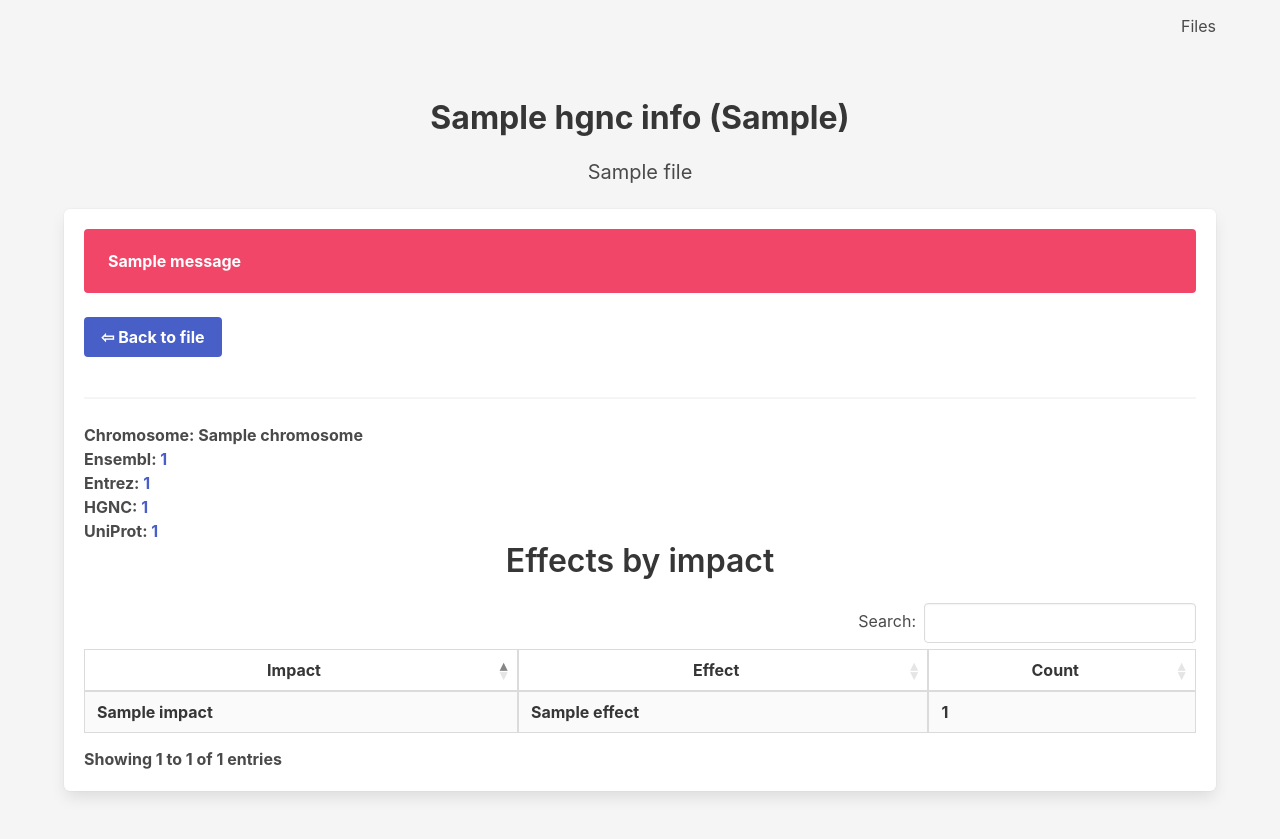
After one commit to mzdravkov/polymorpheus, a Flask app: template src/app/templates/gene.html in a window 1280 px wide. The commit adds this page. Run offline with Flask 2, Linux system fonts and the light colour scheme; the template is opened without the code that fills it: most values are stand-ins (such as "Sample title", 1, 10 or a date in 2020); one stand-in notice (Sample message) is shown.

Commit message:
Page with basic gene information

```diff
--- a/requirements.txt
+++ b/requirements.txt
@@ -5,3 +5,4 @@
 Flask
 rwmutex
 Babel
+requests
--- a/src/app/main.py
+++ b/src/app/main.py
@@ -15,6 +15,7 @@ import db
 import analysis
 from utils import sha256sum
 from tasks import parse
+from external import get_hgnc_info
 
 main = Blueprint('main', __name__)
 
@@ -81,3 +82,25 @@ def file_summary(sha):
         file=file,
         file_summary=file_summary,
         impact_summary=impact_summary)
+
+
+@main.route('/files/<sha>/<gene_hgnc>')
+def get_gene(sha, gene_hgnc):
+    file = db.get_file_by_sha(sha)
+    chromosome = db.get_chromosome_for_gene(gene_hgnc)
+    hgnc_info = get_hgnc_info(gene_hgnc)
+    effects_summary = analysis.effects_by_impact_summary_for_gene(sha, gene_hgnc).to_dict('records')
+    ordering = {
+        'high': 4,
+        'moderate': 3,
+        'low': 2,
+        'modifier': 1,
+    }
+    effects_summary.sort(reverse=True, key=lambda x: ordering[x['impact'].lower()])
+    return render_template(
+        'gene.html',
+        file=file,
+        gene_hgnc=gene_hgnc,
+        hgnc_info=hgnc_info,
+        chromosome=chromosome,
+        effects_summary=effects_summary)
--- a/src/app/templates/file.html
+++ b/src/app/templates/file.html
@@ -58,7 +58,7 @@
             {{ row['chrom'] }}
           </td>
           <td>
-            {{ row['gene_hgnc'] }}
+            <a href="/files/{{ file['hash'] }}/{{ row['gene_hgnc'] }}">{{ row['gene_hgnc'] }}</a>
           </td>
           <td>
             {{ row['high_impact']|int }}
--- /dev/null
+++ b/src/app/templates/gene.html
@@ -0,0 +1,83 @@
+{% extends "base.html" %}
+
+{% block content %}
+<h1 class="title has-text-centered">
+  <b>{{ hgnc_info['name'] }} ({{ gene_hgnc }})
+</h1>
+<h3 class="subtitle has-text-centered">
+  {{ file['name'] }}
+</h3>
+
+<div class="box" style="min-height: 70vh">
+  {% with messages = get_flashed_messages() %}
+    {% if messages %}
+        <div class="notification is-danger">
+            {{ messages[0] }}
+        </div>
+    {% endif %}
+  {% endwith %}
+
+  <a class="button is-link mb-4" href="/files/{{ file['hash'] }}">⇦ Back to file</a>
+
+  <hr/>
+
+  <b>Chromosome:</b> {{ chromosome }}<br/>
+  <b>Ensembl:</b> <a href="http://www.ensembl.org/Homo_sapiens/Gene/Summary?db=core;g={{ hgnc_info['ensembl_gene_id'] }}">{{ hgnc_info['ensembl_gene_id'] }}</a><br/>
+  <b>Entrez:</b> <a href="https://www.ncbi.nlm.nih.gov/gene/{{ hgnc_info['entrez_id'] }}">{{ hgnc_info['entrez_id'] }}</a><br/>
+  <b>HGNC:</b> <a href="https://www.genenames.org/data/gene-symbol-report/#!/hgnc_id/{{ hgnc_info['hgnc_id'] }}">{{ hgnc_info['hgnc_id'] }}</a><br/>
+  <b>UniProt:</b>
+  {% set uniprot_id_count = hgnc_info['uniprot_ids']|length %}
+  {% set i = 0 %}
+  {% for id in hgnc_info['uniprot_ids'] %}
+    {% set i = i+1 %}
+    <a href="https://www.uniprot.org/uniprot/{{ id }}">{{ id }}</a>
+    {% if i < uniprot_id_count %}
+    ,
+    {% endif %}
+
+  {% endfor %}
+
+  <h3 class="title has-text-centered">Effects by impact</h3>
+  <table id='effects-table' class="table is-bordered is-striped is-fullwidth is-hoverable">
+    <thead>
+      <tr>
+        <th class="is-vcentered has-text-centered">
+          Impact
+        </th>
+        <th class="is-vcentered has-text-centered">
+          Effect
+        </th>
+        <th class="has-text-centered">
+          Count
+        </th>
+      </tr>
+    </thead>
+    <tbody>
+      {% for row in effects_summary %}
+        <tr>
+          <td>
+            {{ row['impact'] }}
+          </td>
+          <td>
+            {{ row['effect'] }}
+          </td>
+          <td>
+            {{ row['count']|int }}
+          </td>
+        </tr>
+      {% endfor %}
+    </tbody>
+  </table>
+</div>
+
+{% endblock %}
+
+{% block js %}
+<script>
+$(document).ready(function() {
+    $('#effects-table').DataTable({
+      paging: false,
+    });
+});
+</script>
+{% endblock %}
```
Also changed, not shown: src/analysis.py (+8 -6 lines), src/db.py (+8 -0 lines), src/external.py (added, +8 -0 lines).
